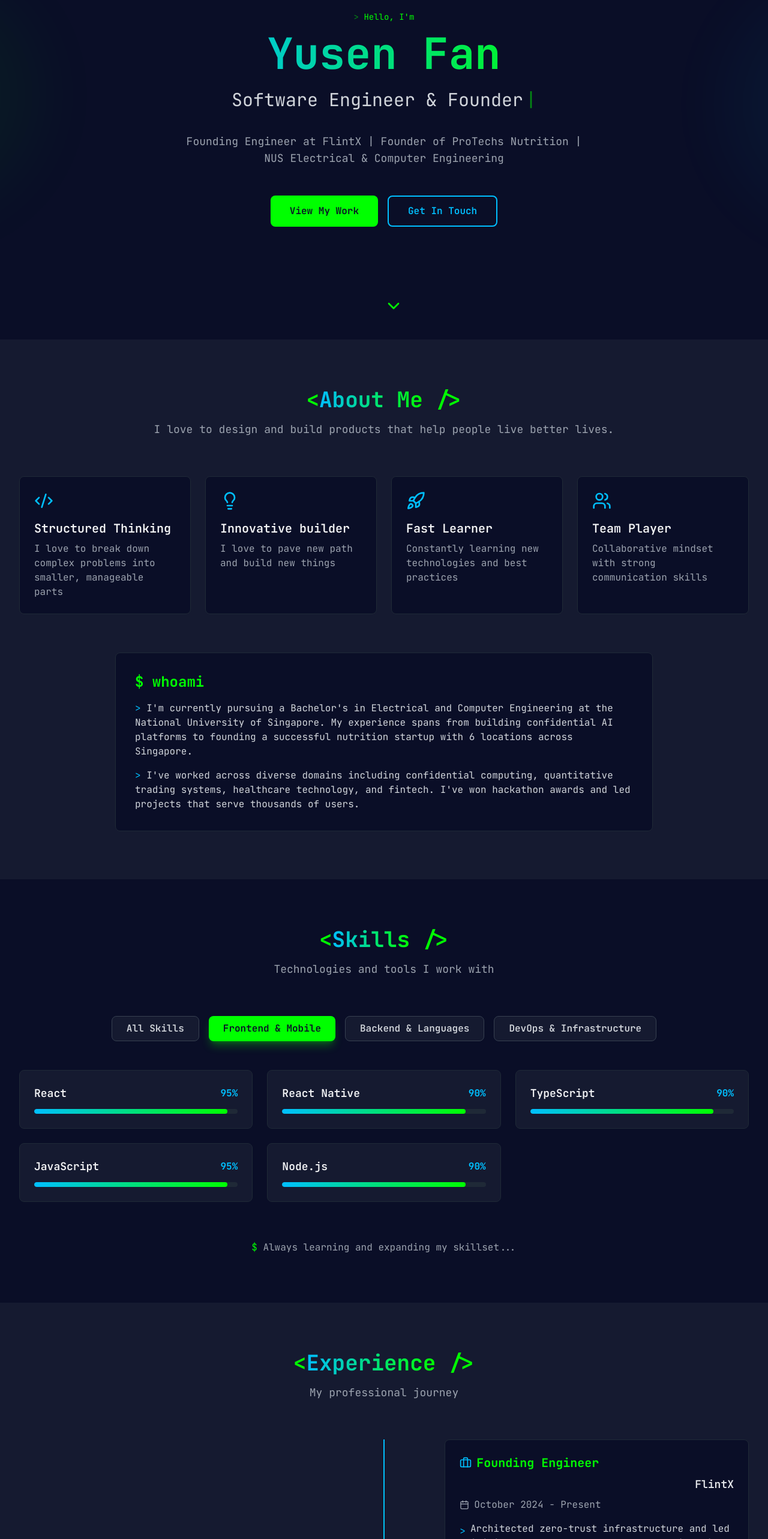
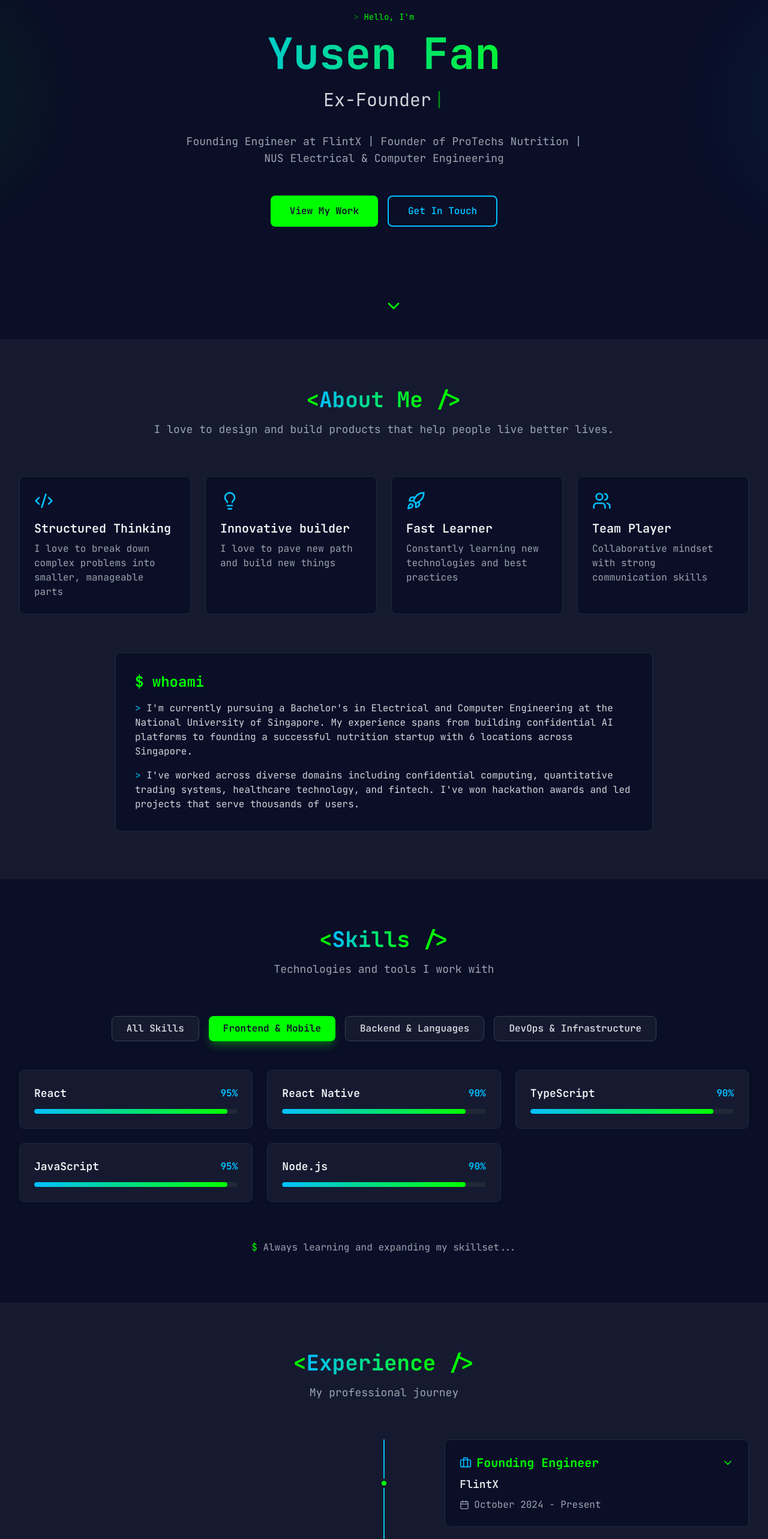
Before and after one commit to YusenFan/Personal_website, a React (Vite) app: page / in a window 1280 px wide. Shown: the part 234-2800 px from the top of the page at 60% size. Built offline with nearby package versions, Linux system fonts and the light colour scheme.

Commit message:
make experience folable

```diff
--- a/src/components/Experience.tsx
+++ b/src/components/Experience.tsx
@@ -1,4 +1,5 @@
-import { Briefcase, Calendar } from 'lucide-react'
+import { useState } from 'react'
+import { Briefcase, Calendar, ChevronDown } from 'lucide-react'
 
 interface ExperienceItem {
   company: string
@@ -9,6 +10,20 @@ interface ExperienceItem {
 }
 
 const Experience = () => {
+  const [expandedItems, setExpandedItems] = useState<Set<number>>(new Set())
+
+  const toggleExpand = (index: number) => {
+    setExpandedItems(prev => {
+      const newSet = new Set(prev)
+      if (newSet.has(index)) {
+        newSet.delete(index)
+      } else {
+        newSet.add(index)
+      }
+      return newSet
+    })
+  }
+
   const experiences: ExperienceItem[] = [
     {
       company: 'FlintX',
@@ -109,23 +124,38 @@ const Experience = () => {
 
                 {/* Content */}
                 <div className={`w-full md:w-5/12 ${index % 2 === 0 ? 'md:text-right' : ''}`}>
-                  <div className="bg-dark-bg p-6 rounded-lg border border-gray-800 hover:border-terminal-green transition-all hover:card-glow">
-                    <div className="flex items-center gap-2 mb-2 justify-start">
+                  <div
+                    className="bg-dark-bg p-6 rounded-lg border border-gray-800 hover:border-terminal-green transition-all hover:card-glow cursor-pointer"
+                    onClick={() => toggleExpand(index)}
+                  >
+                    <div className="flex items-center justify-between mb-2">
+                      <div className="flex items-center gap-2">
                         <Briefcase className="text-terminal-blue w-5 h-5" />
                         <h3 className="text-xl font-bold text-terminal-green">
                           {exp.position}
                         </h3>
                       </div>
+                      <ChevronDown
+                        className={`text-terminal-green w-5 h-5 transition-transform duration-300 ${
+                          expandedItems.has(index) ? 'rotate-180' : ''
+                        }`}
+                      />
+                    </div>
 
-                    <h4 className="text-lg font-semibold text-gray-200 mb-2">
+                    <h4 className="text-lg font-semibold text-gray-200 mb-2 text-left">
                       {exp.company}
                     </h4>
 
-                    <div className="flex items-center gap-2 text-gray-400 mb-4">
+                    <div className="flex items-center gap-2 text-gray-400">
                       <Calendar className="w-4 h-4" />
                       <span>{exp.period}</span>
                     </div>
 
+                    <div
+                      className={`overflow-hidden transition-all duration-300 ease-in-out ${
+                        expandedItems.has(index) ? 'max-h-[1000px] opacity-100 mt-4' : 'max-h-0 opacity-0'
+                      }`}
+                    >
                       <ul className="space-y-2 mb-4 text-gray-300 text-left">
                         {exp.description.map((item, i) => (
                           <li key={i} className="flex items-start gap-2">
@@ -147,6 +177,7 @@ const Experience = () => {
                       </div>
                     </div>
                   </div>
+                </div>
 
                 {/* Spacer for timeline */}
                 <div className="hidden md:block w-5/12"></div>
--- a/src/components/Hero.tsx
+++ b/src/components/Hero.tsx
@@ -1,22 +1,40 @@
 import { useState, useEffect } from 'react'
 import { ChevronDown } from 'lucide-react'
 
+const roles = ['AI enthusiast', 'Ex-Founder', 'Explorer']
+
 const Hero = () => {
   const [displayText, setDisplayText] = useState('')
-  const fullText = 'Software Engineer & Founder'
+  const [isDeleting, setIsDeleting] = useState(false)
+  const [roleIndex, setRoleIndex] = useState(0)
+  const typingSpeed = isDeleting ? 50 : 100
 
   useEffect(() => {
-    let index = 0
-    const timer = setInterval(() => {
-      if (index <= fullText.length) {
-        setDisplayText(fullText.slice(0, index))
-        index++
-      } else {
-        clearInterval(timer)
-      }
-    }, 100)
-    return () => clearInterval(timer)
-  }, [])
+    const currentRole = roles[roleIndex]
+
+    if (!isDeleting && displayText === currentRole) {
+      const timeout = setTimeout(() => setIsDeleting(true), 2000)
+      return () => clearTimeout(timeout)
+    }
+
+    if (isDeleting && displayText === '') {
+      const timeout = setTimeout(() => {
+        setIsDeleting(false)
+        setRoleIndex((prev) => (prev + 1) % roles.length)
+      }, 500)
+      return () => clearTimeout(timeout)
+    }
+
+    const timer = setTimeout(() => {
+      setDisplayText(prev =>
+        isDeleting
+          ? prev.slice(0, -1)
+          : currentRole.slice(0, prev.length + 1)
+      )
+    }, typingSpeed)
+
+    return () => clearTimeout(timer)
+  }, [displayText, isDeleting, roleIndex, typingSpeed])
 
   return (
     <section id="hero" className="min-h-screen flex items-center justify-center relative pt-16">
```
Lines whose indentation alone changed are shown as unchanged.
